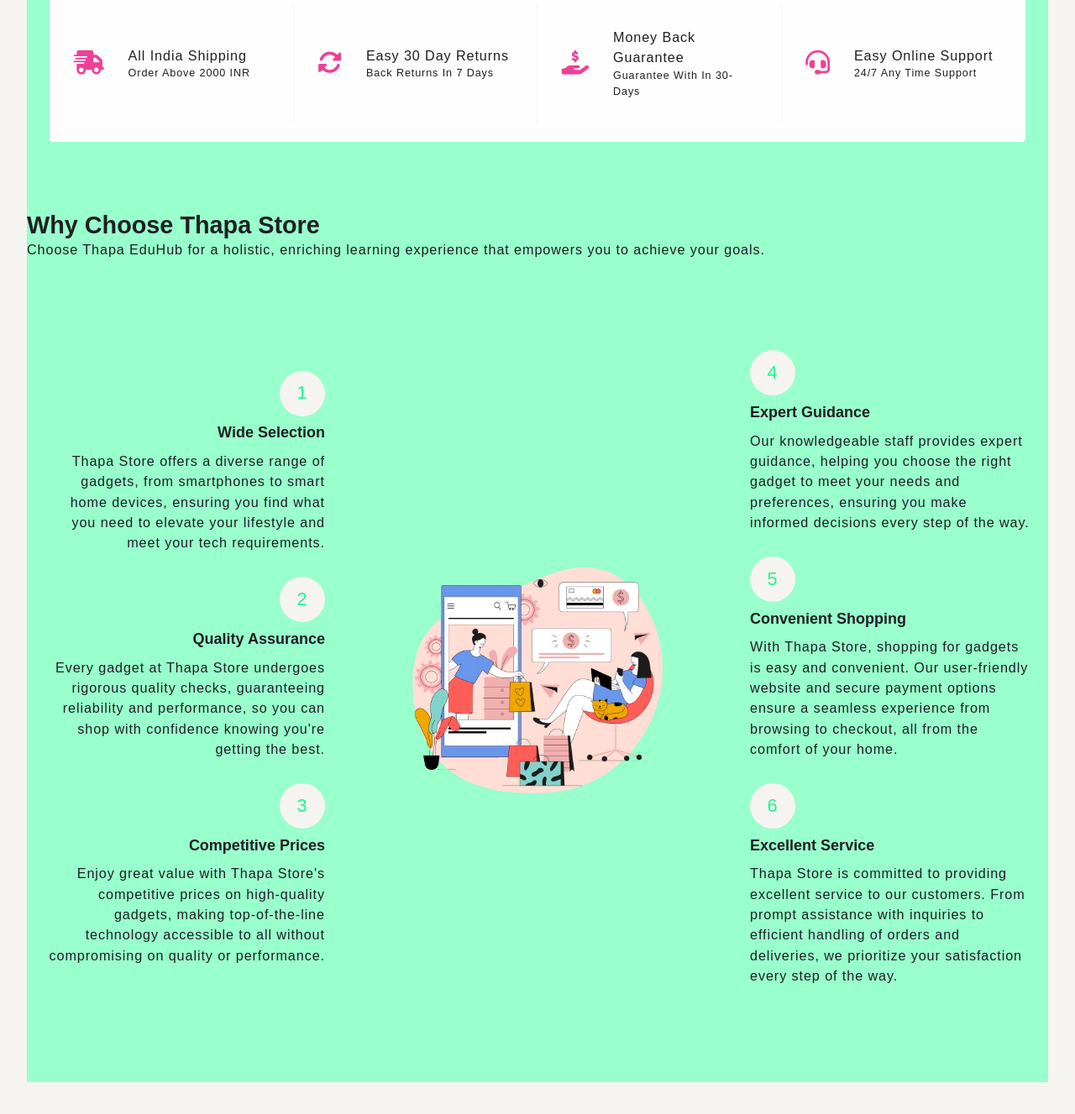
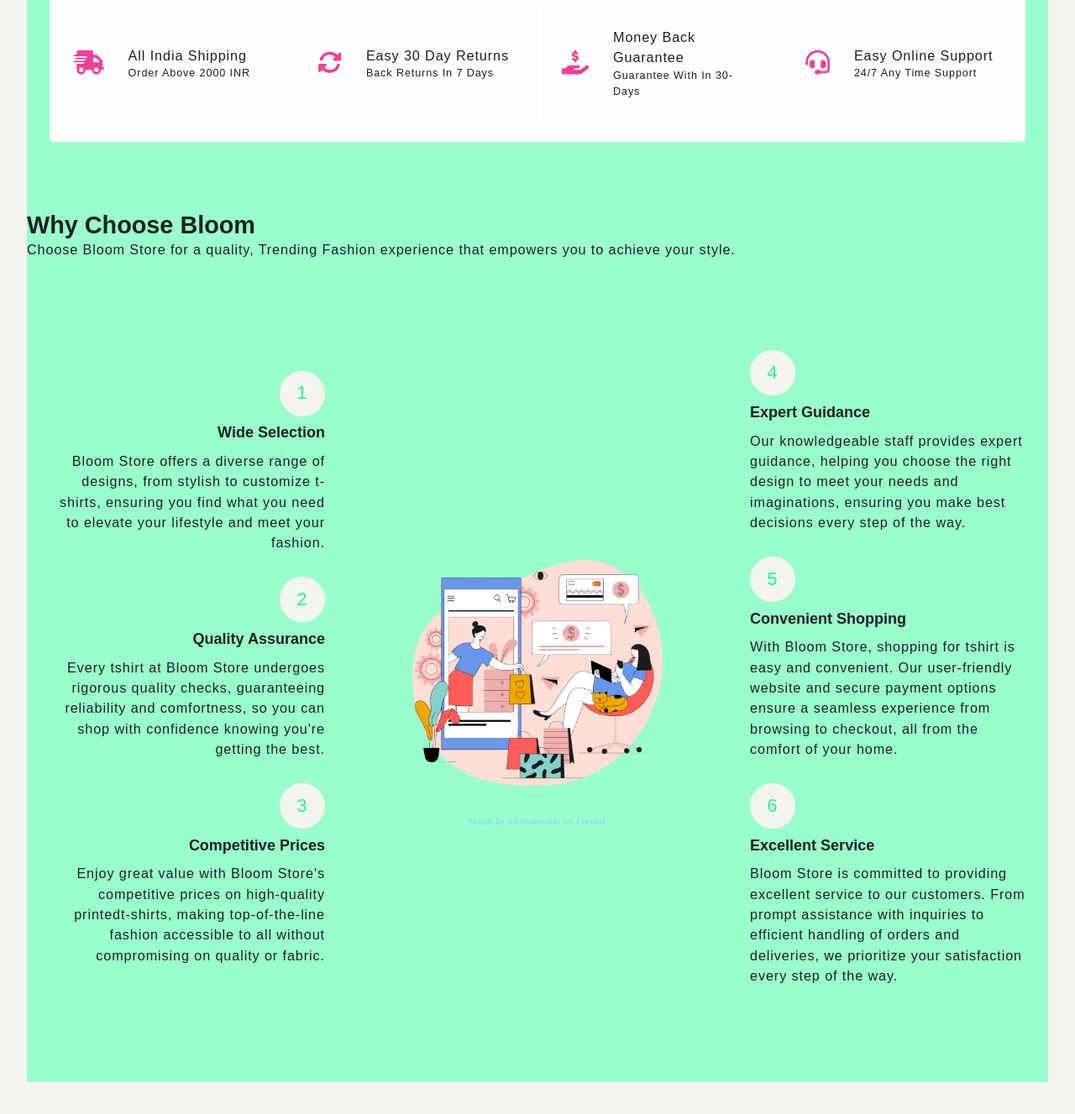
Before and after one commit to simmimansoori/Bloom-Store, a website built with Vite: page about.html in a window 1280 px wide. Shown: the part 1170-2497 px from the top of the page at 84% size. Built offline with nearby package versions, Linux system fonts and the light colour scheme; a web font is replaced by a local one.

Commit message:
modified

```diff
--- a/about.html
+++ b/about.html
@@ -214,10 +214,10 @@
 
     <section class="section-why--choose">
       <div class="container">
-          <h2 class="section-common--heading">Why Choose Thapa Store</h2>
+        <h2 class="section-common--heading"> Why Choose Bloom </h2>
         <p class="section-common--subheading">
-            Choose Thapa EduHub for a holistic, enriching learning experience that
-            empowers you to achieve your goals.
+          Choose Bloom Store for a quality, Trending Fashion experience that
+          empowers you to achieve your style.
         </p>
       </div>
 
@@ -227,9 +227,9 @@
             <p class="common-text--highlight">1</p>
             <h3 class="section-common--title">Wide Selection</h3>
             <p>
-                Thapa Store offers a diverse range of gadgets, from smartphones to
-                smart home devices, ensuring you find what you need to elevate
-                your lifestyle and meet your tech requirements.
+              Bloom Store offers a diverse range of designs, from stylish to
+              customize t-shirts, ensuring you find what you need to elevate
+              your lifestyle and meet your fashion.
             </p>
           </div>
 
@@ -241,8 +241,8 @@
             <p class="common-text--highlight">2</p>
             <h3 class="section-common--title">Quality Assurance</h3>
             <p>
-                Every gadget at Thapa Store undergoes rigorous quality checks,
-                guaranteeing reliability and performance, so you can shop with
+              Every tshirt at Bloom Store undergoes rigorous quality checks,
+              guaranteeing reliability and comfortness, so you can shop with
               confidence knowing you're getting the best.
             </p>
           </div>
@@ -255,17 +255,21 @@
             <p class="common-text--highlight">3</p>
             <h3 class="section-common--title">Competitive Prices</h3>
             <p>
-                Enjoy great value with Thapa Store's competitive prices on
-                high-quality gadgets, making top-of-the-line technology accessible
-                to all without compromising on quality or performance.
+              Enjoy great value with Bloom Store's competitive prices on
+              high-quality printedt-shirts, making top-of-the-line fashion accessible
+              to all without compromising on quality or fabric.
             </p>
           </div>
         </div>
         <div class="choose-center-div" data-aos="zoom-in" data-aos-delay="300">
           <figure>
-              <img src="./images/ecompost.png" alt="thapa technical home page " />
+            <a href="https://www.freepik.com/free-vector/organic-flat-online-shopping-illustration_13454552.htm#fromView=search&page=1&position=0&uuid=6be22ea9-ae68-45d8-8b61-6041c616dfc4">
+            <img src="./public/images/ecompost.png" alt="bloom home page " />   Image by pikisuperstar on Freepik</a>
+
           </figure>
+
         </div>
+
         <div class="choose-right-div">
           <div
             class="why-choose--div text-align--left"
@@ -276,8 +280,8 @@
             <h3 class="section-common--title">Expert Guidance</h3>
             <p>
               Our knowledgeable staff provides expert guidance, helping you
-                choose the right gadget to meet your needs and preferences,
-                ensuring you make informed decisions every step of the way.
+              choose the right design to meet your needs and imaginations,
+              ensuring you make best decisions every step of the way.
             </p>
           </div>
 
@@ -289,7 +293,7 @@
             <p class="common-text--highlight">5</p>
             <h3 class="section-common--title">Convenient Shopping</h3>
             <p>
-                With Thapa Store, shopping for gadgets is easy and convenient. Our
+              With Bloom Store, shopping for tshirt is easy and convenient. Our
               user-friendly website and secure payment options ensure a seamless
               experience from browsing to checkout, all from the comfort of your
               home.
@@ -304,7 +308,7 @@
             <p class="common-text--highlight">6</p>
             <h3 class="section-common--title">Excellent Service</h3>
             <p>
-                Thapa Store is committed to providing excellent service to our
+              Bloom Store is committed to providing excellent service to our
               customers. From prompt assistance with inquiries to efficient
               handling of orders and deliveries, we prioritize your satisfaction
               every step of the way.
```
Also changed, not shown: index.html (+2 -2 lines). Lines whose indentation alone changed are shown as unchanged.
